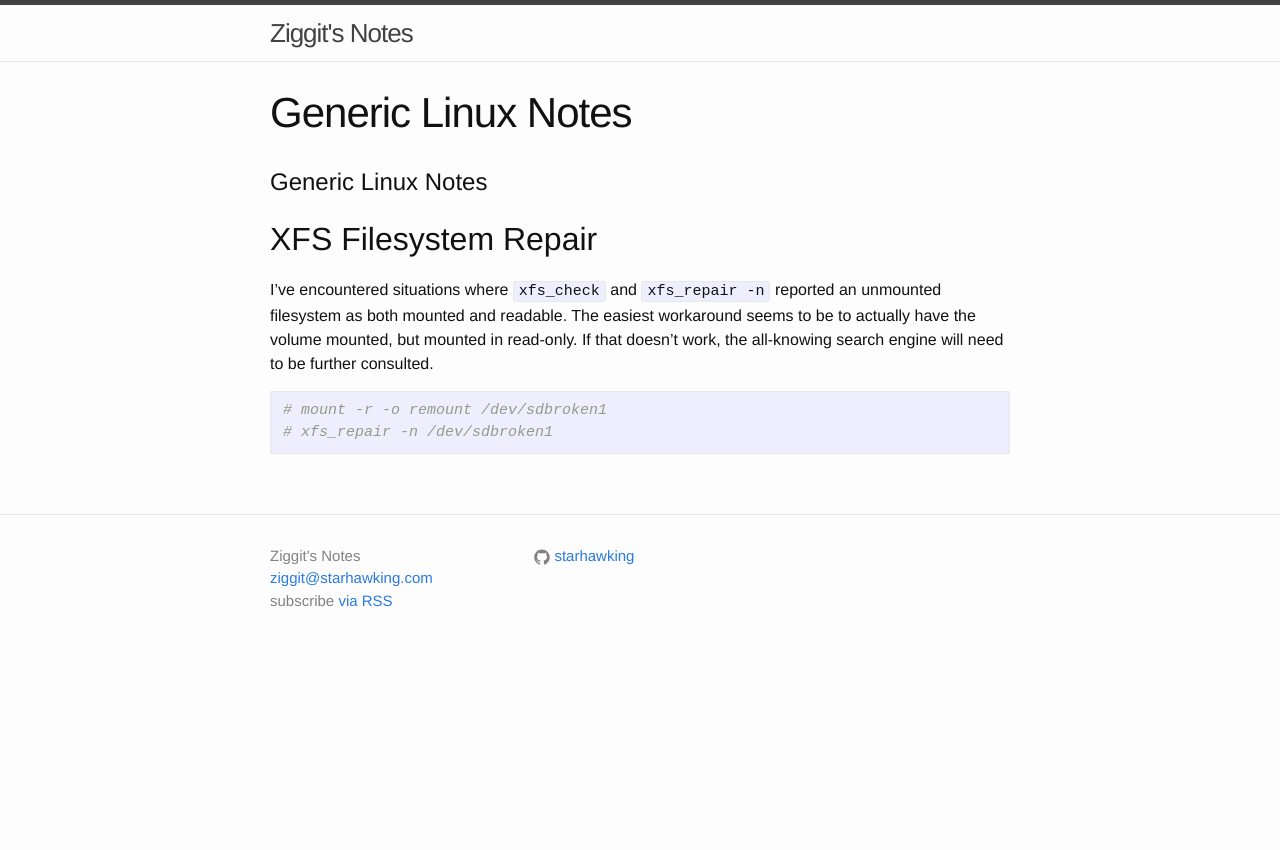
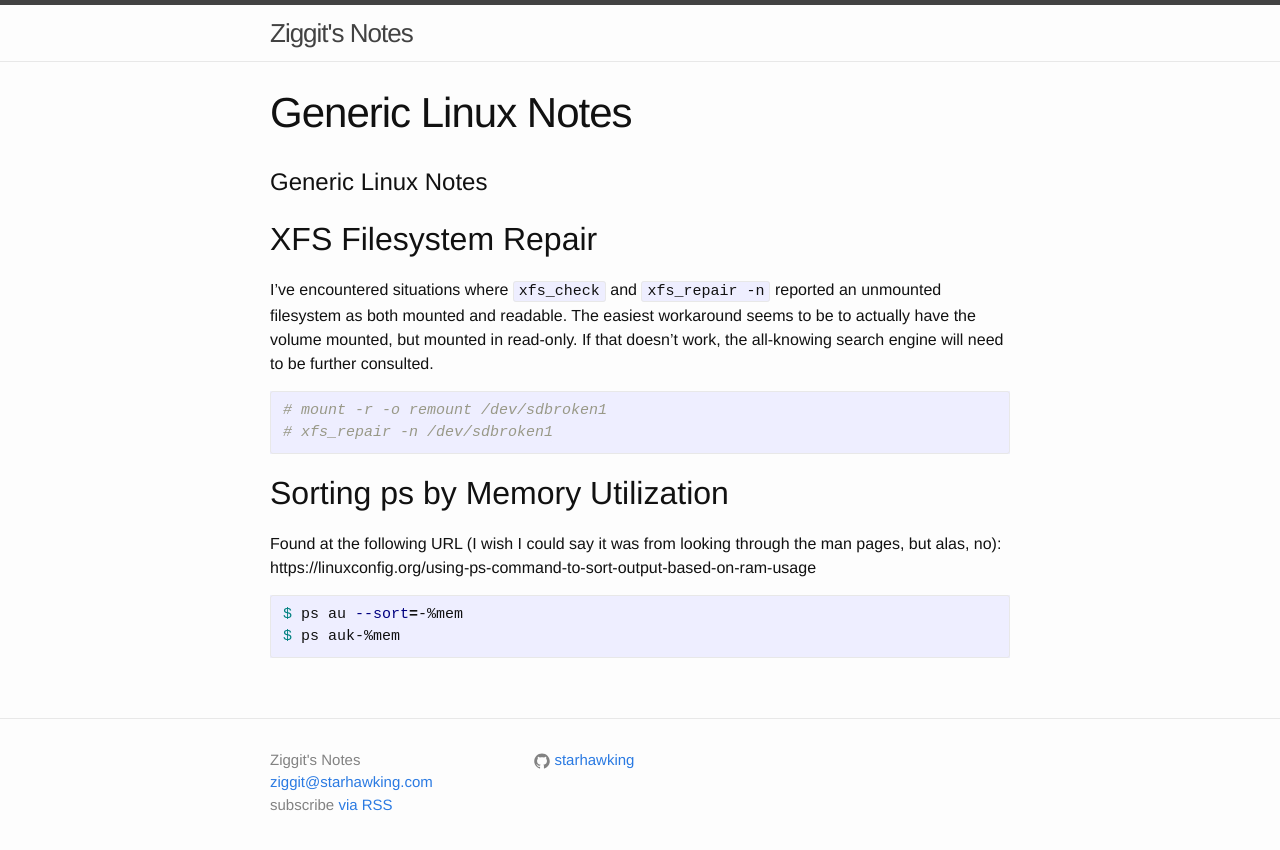
Before and after one commit to starhawking/starhawking.github.io, a Jekyll site: the page built from generic_linux_notes.md, in a window 1280 px wide. Shown: the top 850 px of the page. Built offline with Jekyll 4.4.1, drawn with Linux system fonts in a browser that asks for light colours.

Commit message:
Add note about sorting ps by memory utilization

````diff
--- a/generic_linux_notes.md
+++ b/generic_linux_notes.md
@@ -14,3 +14,10 @@ The easiest workaround seems to be to actually have the volume mounted, but moun
 # mount -r -o remount /dev/sdbroken1
 # xfs_repair -n /dev/sdbroken1
 ```
+## Sorting ps by Memory Utilization
+Found at the following URL (I wish I could say it was from looking through the man pages, but alas, no): https://linuxconfig.org/using-ps-command-to-sort-output-based-on-ram-usage
+
+```shell
+$ ps au --sort=-%mem
+$ ps auk-%mem
+```
````
